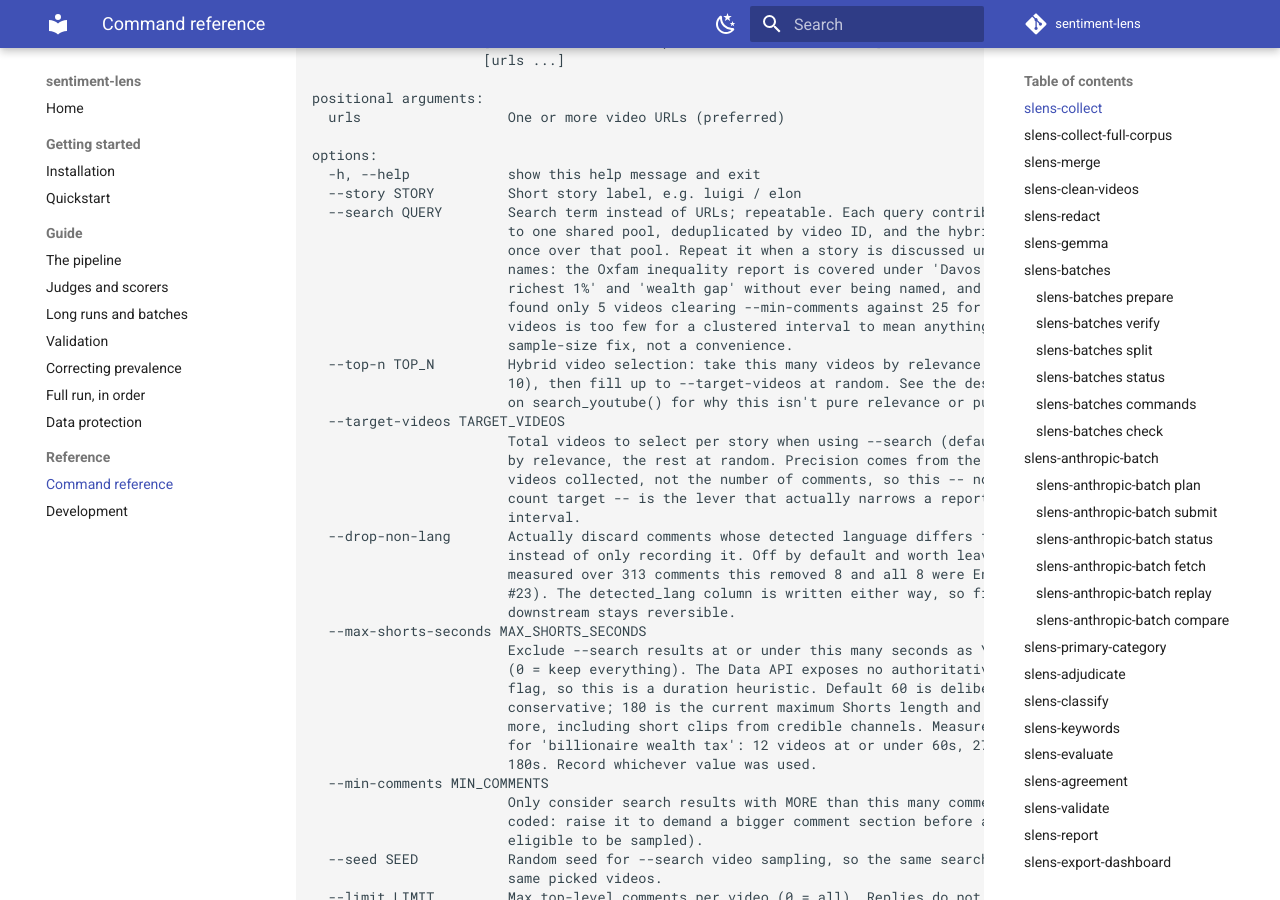
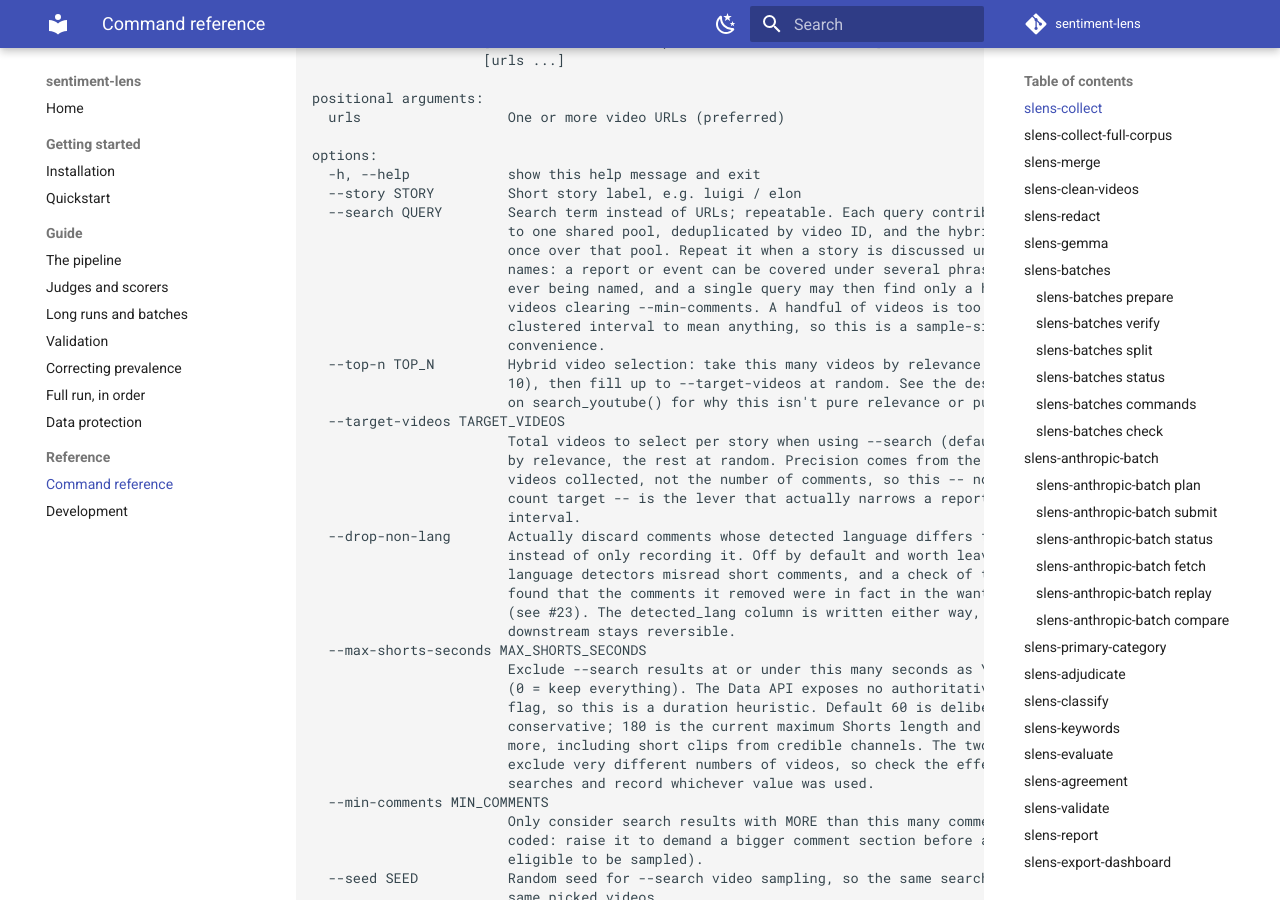
Before and after one commit to New-Economics-Foundation-NEF/sentiment-lens, an MkDocs documentation site: the page built from docs/cli.md, in a window 1280 px wide and 900 px high, scrolled down 549 px. Built offline with MkDocs 1.6.1 and Material for MkDocs 9.7.7, drawn with Linux system fonts in a browser that asks for light colours; comment, search, counter and statistics services are not loaded; some of the changed text lies outside the part shown.

Commit message:
help text: replace pilot and project figures with general guidance
Rewrites --help strings and module descriptions that quoted counts and
measurements from the original project (search-term example, language-filter
audit, Shorts threshold measurement, batch timing, the 1b pilot model, the
gold-set and corpus sizes used as default projections, the shared core-sample
file). DEFAULT_PROJECTIONS becomes illustrative sizes. docs/cli.md is
regenerated with docs/gen_cli.py.

Co-Authored-By: Claude Opus 5.5 <noreply@anthropic.com>

```diff
--- a/docs/cli.md
+++ b/docs/cli.md
@@ -29,11 +29,11 @@ options:
   --search QUERY        Search term instead of URLs; repeatable. Each query contributes candidates
                         to one shared pool, deduplicated by video ID, and the hybrid draw happens
                         once over that pool. Repeat it when a story is discussed under several
-                        names: the Oxfam inequality report is covered under 'Davos', 'world's
-                        richest 1%' and 'wealth gap' without ever being named, and a single query
-                        found only 5 videos clearing --min-comments against 25 for Luigi. Five
-                        videos is too few for a clustered interval to mean anything, so this is a
-                        sample-size fix, not a convenience.
+                        names: a report or event can be covered under several phrasings without
+                        ever being named, and a single query may then find only a handful of
+                        videos clearing --min-comments. A handful of videos is too few for a
+                        clustered interval to mean anything, so this is a sample-size fix, not a
+                        convenience.
   --top-n TOP_N         Hybrid video selection: take this many videos by relevance first (default
                         10), then fill up to --target-videos at random. See the design-effect note
                         on search_youtube() for why this isn't pure relevance or pure random.
@@ -45,17 +45,18 @@ options:
                         interval.
   --drop-non-lang       Actually discard comments whose detected language differs from --lang,
                         instead of only recording it. Off by default and worth leaving off:
-                        measured over 313 comments this removed 8 and all 8 were English (see
-                        #23). The detected_lang column is written either way, so filtering
+                        language detectors misread short comments, and a check of this filter
+                        found that the comments it removed were in fact in the wanted language
+                        (see #23). The detected_lang column is written either way, so filtering
                         downstream stays reversible.
   --max-shorts-seconds MAX_SHORTS_SECONDS
                         Exclude --search results at or under this many seconds as YouTube Shorts
                         (0 = keep everything). The Data API exposes no authoritative is-a-Short
                         flag, so this is a duration heuristic. Default 60 is deliberately
                         conservative; 180 is the current maximum Shorts length and excludes far
-                        more, including short clips from credible channels. Measured on 50 results
-                        for 'billionaire wealth tax': 12 videos at or under 60s, 27 at or under
-                        180s. Record whichever value was used.
+                        more, including short clips from credible channels. The two thresholds can
+                        exclude very different numbers of videos, so check the effect on your own
+                        searches and record whichever value was used.
   --min-comments MIN_COMMENTS
                         Only consider search results with MORE than this many comments (soft-
                         coded: raise it to demand a bigger comment section before a video is
@@ -117,11 +118,11 @@ options:
   --search QUERY        Search term instead of URLs; repeatable. Each query contributes candidates
                         to one shared pool, deduplicated by video ID, and the hybrid draw happens
                         once over that pool. Repeat it when a story is discussed under several
-                        names: the Oxfam inequality report is covered under 'Davos', 'world's
-                        richest 1%' and 'wealth gap' without ever being named, and a single query
-                        found only 5 videos clearing --min-comments against 25 for Luigi. Five
-                        videos is too few for a clustered interval to mean anything, so this is a
-                        sample-size fix, not a convenience.
+                        names: a report or event can be covered under several phrasings without
+                        ever being named, and a single query may then find only a handful of
+                        videos clearing --min-comments. A handful of videos is too few for a
+                        clustered interval to mean anything, so this is a sample-size fix, not a
+                        convenience.
   --top-n TOP_N         Hybrid video selection: take this many videos by relevance first (default
                         10), then fill up to --target-videos at random. See the design-effect note
                         on search_youtube() for why this isn't pure relevance or pure random.
@@ -133,17 +134,18 @@ options:
                         interval.
   --drop-non-lang       Actually discard comments whose detected language differs from --lang,
                         instead of only recording it. Off by default and worth leaving off:
-                        measured over 313 comments this removed 8 and all 8 were English (see
-                        #23). The detected_lang column is written either way, so filtering
+                        language detectors misread short comments, and a check of this filter
+                        found that the comments it removed were in fact in the wanted language
+                        (see #23). The detected_lang column is written either way, so filtering
                         downstream stays reversible.
   --max-shorts-seconds MAX_SHORTS_SECONDS
                         Exclude --search results at or under this many seconds as YouTube Shorts
                         (0 = keep everything). The Data API exposes no authoritative is-a-Short
                         flag, so this is a duration heuristic. Default 60 is deliberately
                         conservative; 180 is the current maximum Shorts length and excludes far
-                        more, including short clips from credible channels. Measured on 50 results
-                        for 'billionaire wealth tax': 12 videos at or under 60s, 27 at or under
-                        180s. Record whichever value was used.
+                        more, including short clips from credible channels. The two thresholds can
+                        exclude very different numbers of videos, so check the effect on your own
+                        searches and record whichever value was used.
   --min-comments MIN_COMMENTS
                         Only consider search results with MORE than this many comments (soft-
                         coded: raise it to demand a bigger comment section before a video is
@@ -379,7 +381,8 @@ options:
   --exclude FILE        with --full: a file whose comment_ids should be absent (repeatable)
   --out-dir OUT_DIR
   --batch-size BATCH_SIZE
-                        comments per batch (default 1,000: about 40 minutes at 2.4 s a comment)
+                        comments per batch (default 1,000). Pick a size a coder or a model run can
+                        finish in one sitting.
   --shuffle-seed SHUFFLE_SEED
                         seed for the shuffle (default 7)
   --no-shuffle          keep the corpus file's order (batches are then contiguous slices)
@@ -704,8 +707,9 @@ positional arguments:
 options:
   -h, --help            show this help message and exit
   --judge JUDGE         '<backend>:<model>'. Backends: anthropic, combined, gemma, google,
-                        keyword, manual, ollama, openai, stub. The 1b model used in the pilot was
-                        too small to hold four categories apart; prefer 12b or larger.
+                        keyword, manual, ollama, openai, stub. Very small models (around 1b
+                        parameters) tend to blur the four categories together; prefer 12b or
+                        larger.
   --selector SELECTOR   Few-shot examples: fixed, fixed_random, none, retrieved
   --pool POOL           Hand-coded CSV to retrieve examples from
   --k K                 Examples to retrieve (--selector retrieved), or to draw (--selector
@@ -968,9 +972,9 @@ options:
                         uncodeable) is reported either way.
   --extra-inputs EXTRA_INPUTS [EXTRA_INPUTS ...]
                         `interrater` only, optional: any THIRD or later coder's completed file(s),
-                        for more than two overlapping coders (e.g. the shared 50-row core coded by
-                        all 5). Passing this switches the report from pairwise Cohen's kappa to
-                        Fleiss' kappa across every file given (input_csv + --second-input +
+                        for more than two overlapping coders (e.g. a shared core sample coded by
+                        every coder). Passing this switches the report from pairwise Cohen's kappa
+                        to Fleiss' kappa across every file given (input_csv + --second-input +
                         --extra-inputs).
   --exclude-ids EXCLUDE_IDS
                         `score` only: a file of comment_ids (one per line, or a CSV with a
@@ -985,9 +989,9 @@ options:
                         known (no run record beside the file and no --exclude-ids). Use it only
                         when none of the gold comments was shown to the model as an example.
   --core-ids CORE_IDS   `selfconsistency` only: a file naming the comment_ids to restrict to (one
-                        per line, or any CSV with a comment_id column) -- e.g. official-
-                        data/gold_sample_core_50.csv, so this measures the LLM's self-consistency
-                        on the SAME comments the human coder-vs-coder kappa was measured on, not a
+                        per line, or any CSV with a comment_id column) -- e.g. the shared core
+                        sample every coder coded, so this measures the LLM's self-consistency on
+                        the SAME comments the human coder-vs-coder kappa was measured on, not a
                         different, much larger set that isn't a fair comparison. Omit to measure
                         over every row in input_csv instead.
   --compare-json COMPARE_JSON
```
Also changed, not shown: other parts of docs/cli.md (+2 -2 lines), 6 other files.
